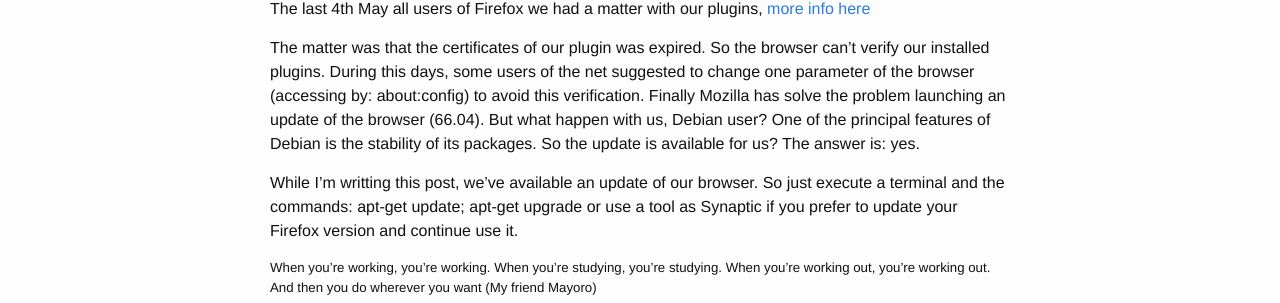
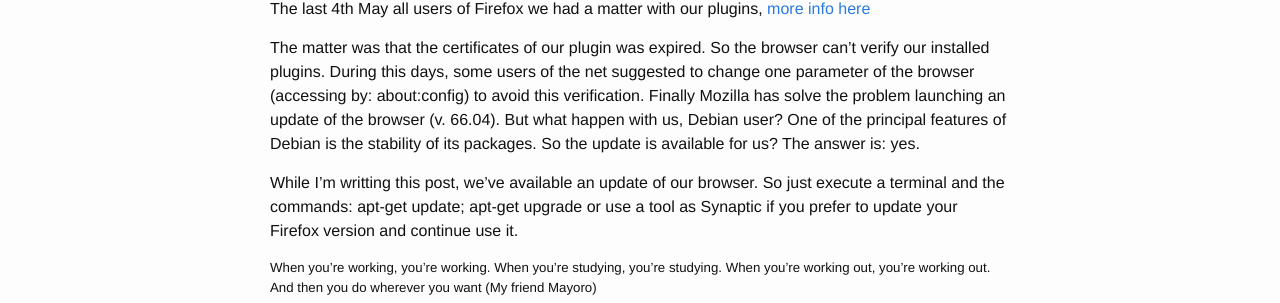
Before and after one commit to MAInformatico/MAInformatico.github.io, a Jekyll site: the page built from _posts/2019-5-6-Firefox.md, in a window 1280 px wide. Shown: the part 203-506 px from the top of the page. Built offline with Jekyll 4.4.1, drawn with Linux system fonts in a browser that asks for light colours.

```diff
--- a/_posts/2019-5-6-Firefox.md
+++ b/_posts/2019-5-6-Firefox.md
@@ -8,7 +8,7 @@ tags: [Technology]
 The last 4th May all users of Firefox we had a matter with our plugins, [more info here](https://www.zdnet.com/article/mozilla-releases-firefox-66-0-4-with-fix-disabled-add-ons-issue/)
 
 The matter was that the certificates of our plugin was expired. So the browser can't verify our installed plugins. During this days, some users of the net suggested to change one  parameter of the browser (accessing by: about:config) to avoid this verification.
-Finally Mozilla has solve the problem launching an update of the browser (66.04). But what happen with us, Debian user? One of the principal features of Debian is the stability of its packages. So the update is available for us? The answer is: yes.
+Finally Mozilla has solve the problem launching an update of the browser (v. 66.04). But what happen with us, Debian user? One of the principal features of Debian is the stability of its packages. So the update is available for us? The answer is: yes.
 
 While I'm writting this post, we've available an update of our browser. So just execute a terminal and the commands: apt-get update; apt-get upgrade or use a tool as Synaptic if you prefer to update your Firefox version and continue use it.
 
```
